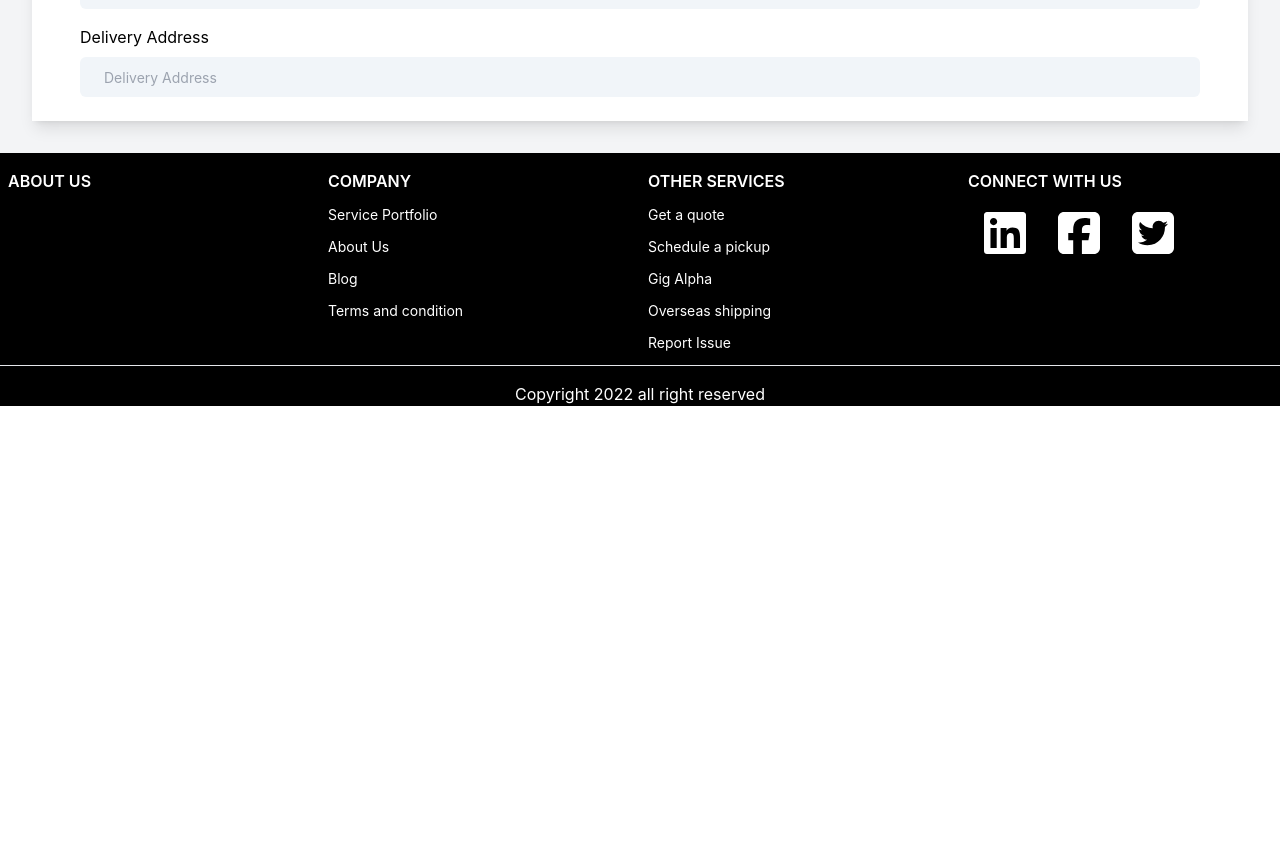
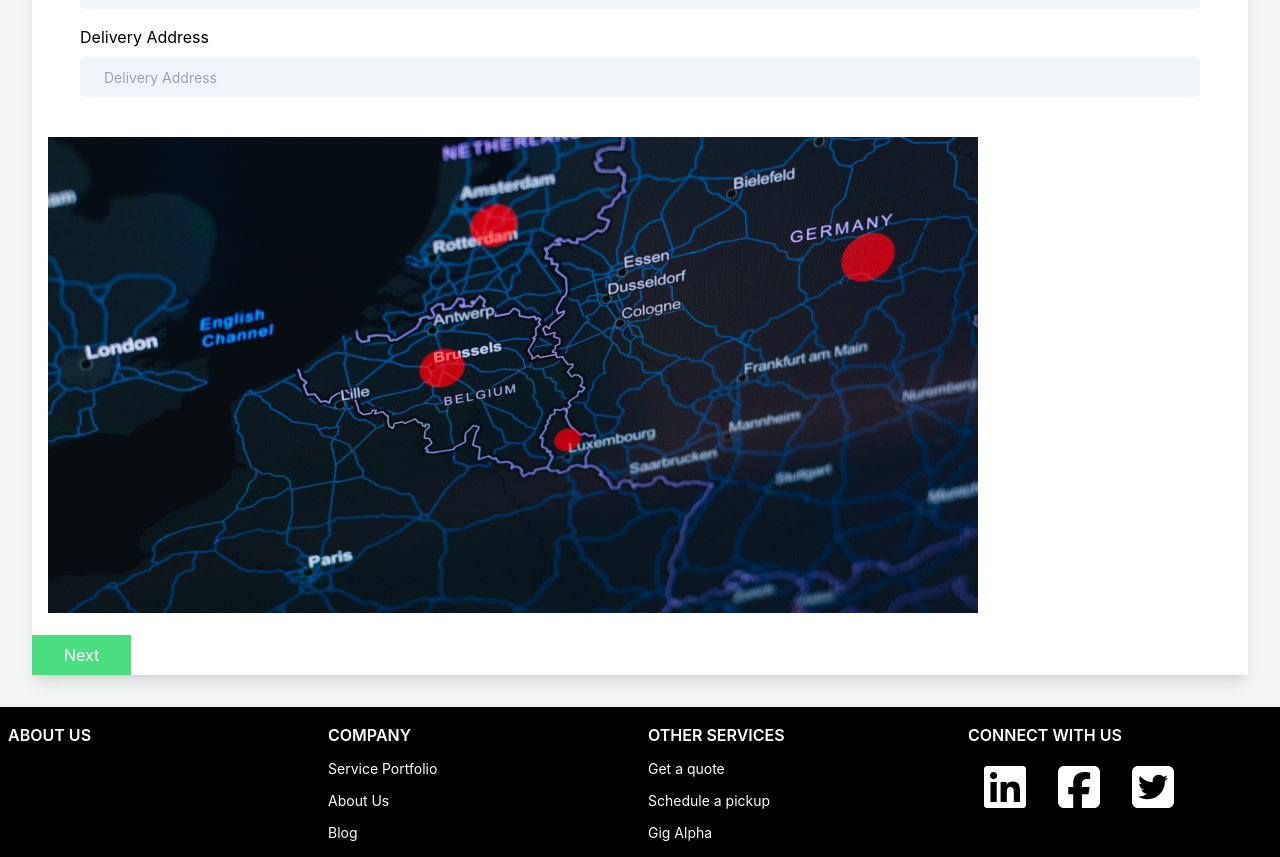
Before and after one commit to TruthTheDeveloper/Owerri-logistics, a Next.js app: page /select/1 in a window 1280 px wide. Shown: the part 441-1298 px from the top of the page. Before the commit the page ends 863 px from the top, so only its background shows below. Built offline with nearby package versions, Linux system fonts and the light colour scheme.

Commit message:
12 march 2022

```diff
--- a/pages/select/[id].tsx
+++ b/pages/select/[id].tsx
@@ -1,5 +1,7 @@
 import type { NextPage } from 'next';
 import Layout from '../../components/Layout/Layout';
+import Image from 'next/image';
+import map from '../../public/assets/map.png'
 
 
 
@@ -43,6 +45,15 @@ const Select: NextPage = () => {
                         <input className="h-10 p-4 placeholder:text-sm placeholder:pl-2 outline-none mb-4 bg-slate-100 rounded-md" placeholder="Delivery Address"/>
                     </div>
                 </div>
+                <div>
+                    <div className="m-4">
+                        <Image
+                        src={map}
+                        alt="text"
+                         />
+                    </div>
+                </div>
+                <button className="bg-green-400 mx-auto text-white px-8 py-2">Next</button>
             </div>
         </div>
     </Layout>
```
Also changed, not shown: public/assets/map.png (added).
